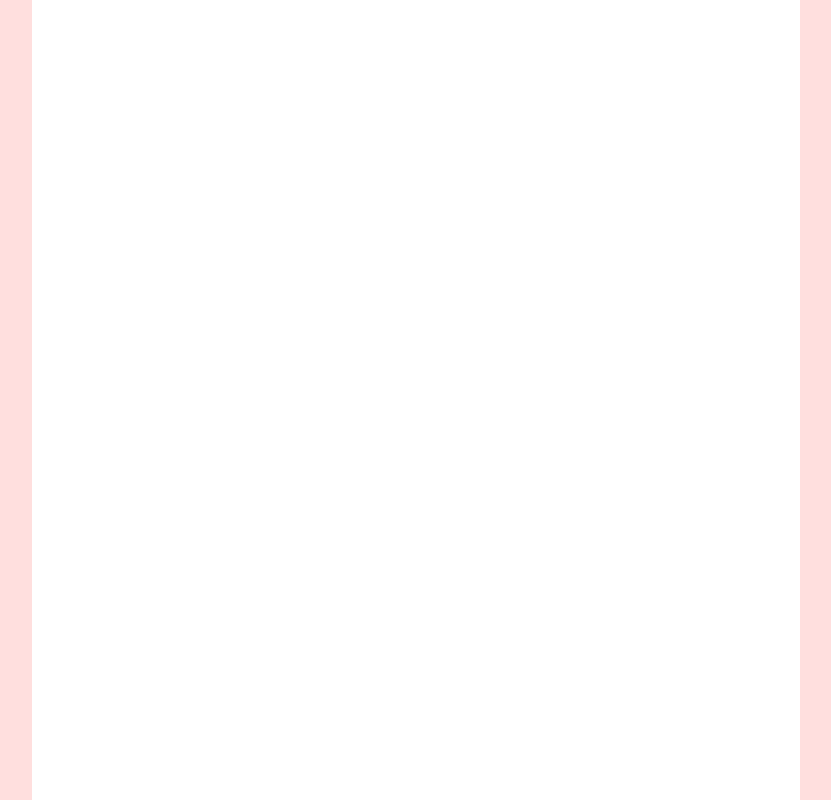
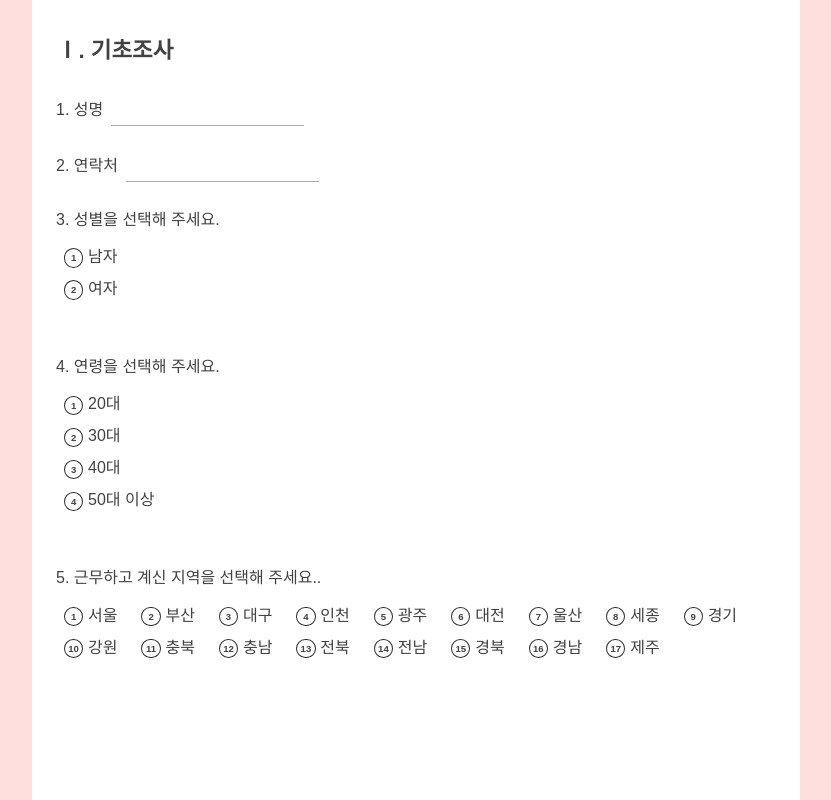
Before and after one commit to dayoung0510/survey-example, a React (Create React App) app: page /survey in a window 1280 px wide. Shown: the whole page, without its empty margins (224-1055 px from the left). Built offline with nearby package versions, Linux system fonts and the light colour scheme; a web font is replaced by a local one.

Commit message:
radio 구현 중

```diff
--- a/public/index.html
+++ b/public/index.html
@@ -1,5 +1,5 @@
 <!DOCTYPE html>
-<html lang="en" style="width: 100%; height: 100%">
+<html lang="ko" style="width: 100%; height: 100%">
   <head>
     <meta charset="utf-8" />
     <link rel="icon" href="%PUBLIC_URL%/favicon.ico" />
--- a/src/components/atoms/Button.ts
+++ b/src/components/atoms/Button.ts
@@ -16,7 +16,7 @@ const Button = styled.button`
   }
 
   :disabled {
-    background: ${lighten(0.15, '#6a7ba2')};
+    background: ${lighten(0.3, '#6a7ba2')};
   }
 `;
 
--- /dev/null
+++ b/src/components/molcules/OptionalText.tsx
@@ -0,0 +1,20 @@
+import React from 'react';
+import { DataType } from 'datas';
+import { Container, Input } from 'components/molcules/RequiredText';
+
+type Props = {
+  datas: DataType;
+};
+
+const OptionalText: React.FC<Props> = ({ datas }) => {
+  return (
+    <Container>
+      <div>
+        {datas.idx}. {datas.title}
+      </div>
+      <Input name={datas.name} />
+    </Container>
+  );
+};
+
+export default OptionalText;
--- /dev/null
+++ b/src/components/molcules/RequiredRadio.tsx
@@ -0,0 +1,80 @@
+import React from 'react';
+import styled from 'styled-components';
+import { DataType } from 'datas';
+
+const Label = styled.label`
+  display: block;
+  position: relative;
+  margin-right: 1.5rem;
+  padding-left: 1.5rem;
+  cursor: pointer;
+  -webkit-user-select: none;
+  -moz-user-select: none;
+  -ms-user-select: none;
+  user-select: none;
+`;
+
+const Radio = styled.input`
+  position: absolute;
+  opacity: 0;
+  cursor: pointer;
+
+  &:checked {
+    span {
+      background-color: #4c45d1;
+      color: white;
+      border-color: #4c45d1;
+    }
+  }
+`;
+
+const CheckMark = styled.span`
+  position: absolute;
+  top: 0.45rem;
+  left: 0;
+  border-radius: 50%;
+  font-size: 0.6em;
+  width: 1.2rem;
+  line-height: 1.1rem;
+  border: 1px solid #2c2c2c;
+  display: inline-block;
+  text-align: center;
+  font-weight: 700;
+`;
+
+const Text = styled.span``;
+
+const Container = styled.div``;
+
+const AnswersContainer = styled.div<{ flex?: boolean }>`
+  display: ${({ flex }) => (flex ? 'flex' : 'block')};
+  margin: 0.5rem;
+  margin-bottom: 3rem;
+  line-height: 2;
+  flex-wrap: wrap;
+`;
+
+type Props = {
+  datas: DataType;
+};
+
+const RequiredRadio: React.FC<Props> = ({ datas }) => {
+  return (
+    <Container>
+      <div>
+        {datas.idx}. {datas.title}
+      </div>
+      <AnswersContainer flex={datas.flex}>
+        {datas.options?.map((option) => (
+          <Label key={option.value}>
+            <Radio type="radio" name={datas.name} value={option.value} />
+            <CheckMark>{option.value}</CheckMark>
+            <Text>{option.text}</Text>
+          </Label>
+        ))}
+      </AnswersContainer>
+    </Container>
+  );
+};
+
+export default RequiredRadio;
--- /dev/null
+++ b/src/components/molcules/RequiredText.tsx
@@ -0,0 +1,34 @@
+import React from 'react';
+import styled from 'styled-components';
+import { DataType } from 'datas';
+
+type Props = {
+  datas: DataType;
+};
+
+export const Container = styled.div`
+  display: flex;
+  align-items: center;
+  margin-bottom: 1.5rem;
+`;
+
+export const Input = styled.input`
+  border: 0;
+  border-bottom: 1px solid #acacac;
+  outline: 0;
+  padding: 0.5rem;
+  margin-left: 0.5rem;
+`;
+
+const RequiredText: React.FC<Props> = ({ datas }) => {
+  return (
+    <Container>
+      <div>
+        {datas.idx}. {datas.title}
+      </div>
+      <Input required name={datas.name} />
+    </Container>
+  );
+};
+
+export default RequiredText;
--- /dev/null
+++ b/src/datas.ts
@@ -0,0 +1,104 @@
+type AnswerType =
+  | 'RequiredRadio'
+  | 'OptionalRadio'
+  | 'RequiredCheckbox'
+  | 'OptionalCheckbox'
+  | 'RequiredText'
+  | 'OptionalText';
+
+type OptionType = {
+  value: number;
+  text: string;
+}[];
+
+export type DataType = {
+  idx: number;
+  name: string;
+  title: string;
+  options?: OptionType;
+  flex?: boolean;
+};
+
+type QuestionsType = {
+  id: number;
+  type: AnswerType;
+  datas: DataType;
+};
+
+export const ch1_questions: QuestionsType[] = [
+  {
+    id: 1,
+    type: 'RequiredText',
+    datas: {
+      idx: 1,
+      name: 'a1',
+      title: '성명',
+    },
+  },
+  {
+    id: 2,
+    type: 'RequiredText',
+    datas: {
+      idx: 2,
+      name: 'a2',
+      title: '연락처',
+    },
+  },
+  {
+    id: 3,
+    type: 'RequiredRadio',
+    datas: {
+      idx: 3,
+      name: 'a3',
+      title: '성별을 선택해 주세요.',
+      options: [
+        { value: 1, text: '남자' },
+        { value: 2, text: '여자' },
+      ],
+    },
+  },
+  {
+    id: 4,
+    type: 'RequiredRadio',
+    datas: {
+      idx: 4,
+      name: 'a4',
+      title: '연령을 선택해 주세요.',
+      options: [
+        { value: 1, text: '20대' },
+        { value: 2, text: '30대' },
+        { value: 3, text: '40대' },
+        { value: 4, text: '50대 이상' },
+      ],
+    },
+  },
+  {
+    id: 5,
+    type: 'RequiredRadio',
+    datas: {
+      idx: 5,
+      name: 'a5',
+      title: '근무하고 계신 지역을 선택해 주세요..',
+      options: [
+        { value: 1, text: '서울' },
+        { value: 2, text: '부산' },
+        { value: 3, text: '대구' },
+        { value: 4, text: '인천' },
+        { value: 5, text: '광주' },
+        { value: 6, text: '대전' },
+        { value: 7, text: '울산' },
+        { value: 8, text: '세종' },
+        { value: 9, text: '경기' },
+        { value: 10, text: '강원' },
+        { value: 11, text: '충북' },
+        { value: 12, text: '충남' },
+        { value: 13, text: '전북' },
+        { value: 14, text: '전남' },
+        { value: 15, text: '경북' },
+        { value: 16, text: '경남' },
+        { value: 17, text: '제주' },
+      ],
+      flex: true,
+    },
+  },
+];
--- a/src/pages/Agree.tsx
+++ b/src/pages/Agree.tsx
@@ -1,4 +1,4 @@
-import React, { useState } from 'react';
+import React, { useState, useEffect } from 'react';
 import { useNavigate } from 'react-router-dom';
 import Title from 'components/atoms/Title';
 import Paragraph from 'components/atoms/Paragraph';
@@ -10,12 +10,70 @@ import Radio from '@mui/material/Radio';
 import RadioGroup from '@mui/material/RadioGroup';
 import FormControlLabel from '@mui/material/FormControlLabel';
 import FormControl from '@mui/material/FormControl';
+import { styled } from '@mui/material/styles';
+import FormGroup from '@mui/material/FormGroup';
+import Switch, { SwitchProps } from '@mui/material/Switch';
+import Stack from '@mui/material/Stack';
+import Typography from '@mui/material/Typography';
+
+const AntSwitch = styled(Switch)(({ theme }) => ({
+  width: 28,
+  height: 16,
+  padding: 0,
+  display: 'flex',
+  '&:active': {
+    '& .MuiSwitch-thumb': {
+      width: 15,
+    },
+    '& .MuiSwitch-switchBase.Mui-checked': {
+      transform: 'translateX(9px)',
+    },
+  },
+  '& .MuiSwitch-switchBase': {
+    padding: 2,
+    '&.Mui-checked': {
+      transform: 'translateX(12px)',
+      color: '#fff',
+      '& + .MuiSwitch-track': {
+        opacity: 1,
+        backgroundColor: theme.palette.mode === 'dark' ? '#177ddc' : '#1890ff',
+      },
+    },
+  },
+  '& .MuiSwitch-thumb': {
+    boxShadow: '0 2px 4px 0 rgb(0 35 11 / 20%)',
+    width: 12,
+    height: 12,
+    borderRadius: 6,
+    transition: theme.transitions.create(['width'], {
+      duration: 200,
+    }),
+  },
+  '& .MuiSwitch-track': {
+    borderRadius: 16 / 2,
+    opacity: 1,
+    backgroundColor:
+      theme.palette.mode === 'dark'
+        ? 'rgba(255,255,255,.35)'
+        : 'rgba(0,0,0,.25)',
+    boxSizing: 'border-box',
+  },
+}));
 
 const Agree: React.FC = () => {
   const navigate = useNavigate();
 
   const [agree1, setAgree1] = useState(false);
   const [agree2, setAgree2] = useState(false);
+  const [over2000, setOver2000] = useState(false);
+
+  useEffect(() => {
+    if (over2000) {
+      setAgree2(true);
+    } else {
+      setAgree2(false);
+    }
+  }, [over2000]);
 
   return (
     <div>
@@ -55,6 +113,31 @@ const Agree: React.FC = () => {
             </FormControl>
           </div>
         </Line>
+      </Box>
+
+      <Line style={{ justifyContent: 'center' }}>
+        <Stack direction="row" spacing={1} alignItems="center">
+          <Typography>2,000명 이하</Typography>
+          <AntSwitch
+            inputProps={{ 'aria-label': 'ant design' }}
+            onChange={(e) => setOver2000(e.target.checked)}
+          />
+          <Typography>2,000명 초과</Typography>
+        </Stack>
+      </Line>
+
+      {!over2000 && (
+        <Box>
+          <Line style={{ color: 'red', justifyContent: 'center' }}>
+            *참여자 2,000명 기준으로 보이거나 안 보일 부분*
+          </Line>
+          <Title fw={600} sz={1.4} mgB={1.5} center>
+            개인정보 제3자 제공 추가 동의서
+          </Title>
+
+          <Line style={{ marginTop: '2rem' }}>1. 개인정보를 제공받는 자</Line>
+          <Line> 경품 제공 관련 위탁업무 계약 체결 시 경품 제공 업체</Line>
+          <Line>어쩌구 저쩌구</Line>
 
           <Line>
             두 번째 동의
@@ -78,6 +161,7 @@ const Agree: React.FC = () => {
             </div>
           </Line>
         </Box>
+      )}
 
       <ButtonContainer>
         <Button
--- a/src/pages/Survey.tsx
+++ b/src/pages/Survey.tsx
@@ -1,7 +1,35 @@
 import React from 'react';
+import Title from 'components/atoms/Title';
+import RequiredText from 'components/molcules/RequiredText';
+import OptionalText from 'components/molcules/OptionalText';
+import RequiredRadio from 'components/molcules/RequiredRadio';
+import { ch1_questions } from 'datas';
 
 const Survey: React.FC = () => {
-  return <div></div>;
+  return (
+    <div>
+      <Title fw={600} sz={1.4} mgB={1.5}>
+        Ⅰ. 기초조사
+      </Title>
+      <div>
+        {ch1_questions.map((q) => {
+          switch (q.type) {
+            case 'RequiredText': {
+              return <RequiredText key={q.id} datas={q.datas} />;
+            }
+            case 'OptionalText': {
+              return <OptionalText key={q.id} datas={q.datas} />;
+            }
+            case 'RequiredRadio': {
+              return <RequiredRadio key={q.id} datas={q.datas} />;
+            }
+            default:
+              return <></>;
+          }
+        })}
+      </div>
+    </div>
+  );
 };
 
 export default Survey;
```
Also changed, not shown: 1 other file (tests, documents, lock files or other folders). Lines whose indentation alone changed are shown as unchanged.
